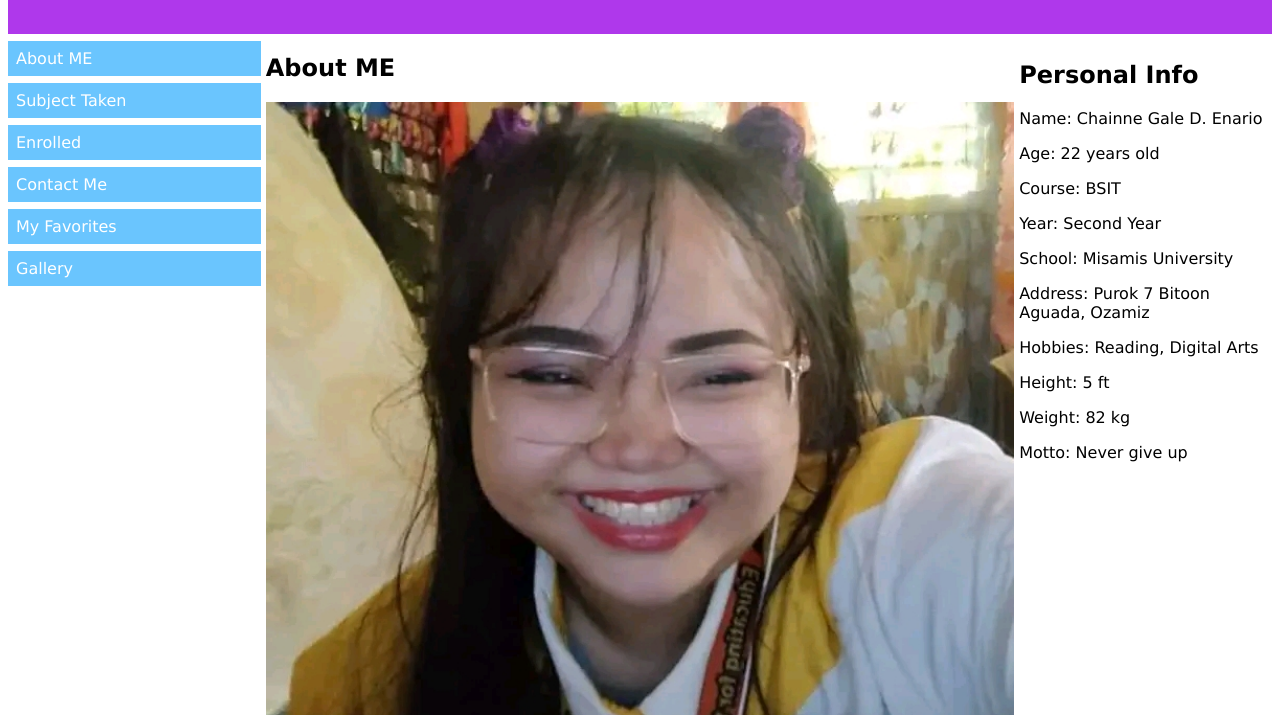
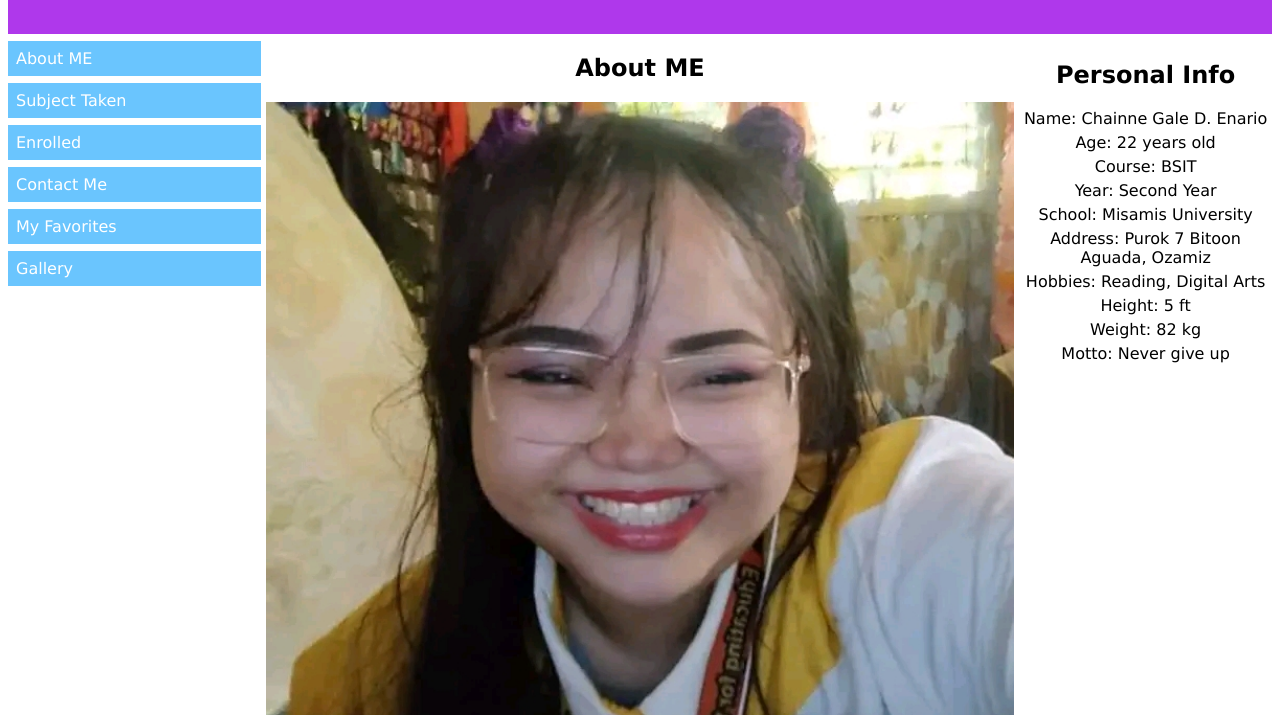
Before and after one commit to Yennyboo08/Prelim-exam, a plain HTML site: page index.html in a window 1280 px wide. Shown: the part 85-800 px from the top of the page. Drawn offline with Linux system fonts and the light colour scheme.

Commit message:
Update index.html

```diff
--- a/index.html
+++ b/index.html
@@ -26,15 +26,25 @@
   float: left;
   width: 60%;
   padding: 0 5px;
+  text-align: center; /* Center text in the main section */
 }
 
 .right {
   background-color: #ffffff;
   float: left;
   width: 20%;
-  color:#000000;
+  color: #000000;
   margin-top: 7px;
-  text-align: left;
+  text-align: center; /* Center text in the right section */
+}
+
+.right p {
+  margin: 5px 0; /* Add some margin for better spacing */
+}
+
+.main img {
+  display: block; /* Make the image a block element */
+  margin: 0 auto; /* Center the image */
 }
 
 @media only screen and (max-width: 620px) {
```
